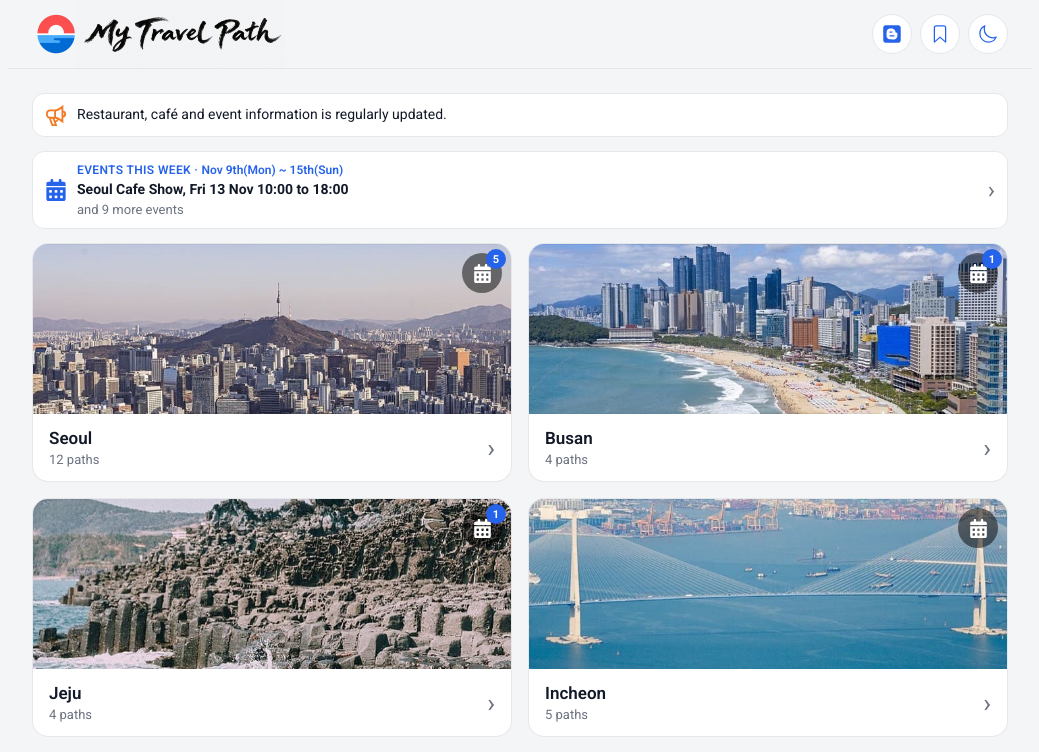
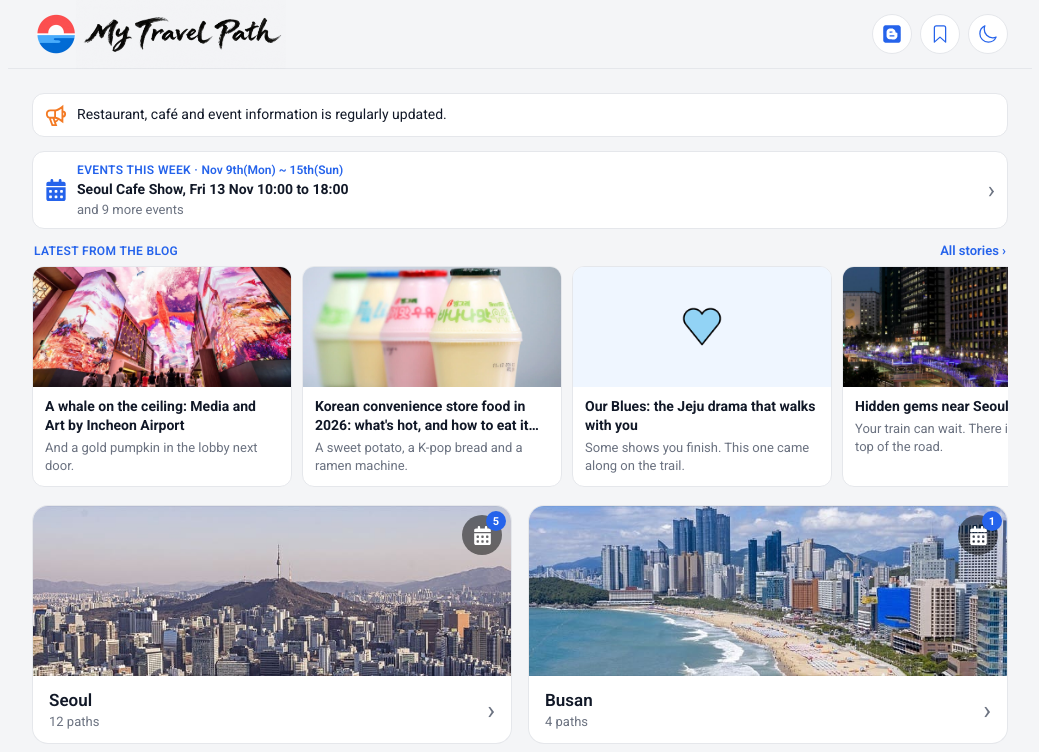
Before and after one commit to jjsoftwareint-ops/MyTravelPath, a React (Vite) app: page / in a window 1280 px wide. Shown: the top 752 px of the page, without its empty margins (120-1159 px from the left). Built offline with nearby package versions, Linux system fonts and the light colour scheme.

Commit message:
Show the latest blog posts on the home page

```diff
--- /dev/null
+++ b/src/components/LatestPosts.tsx
@@ -0,0 +1,57 @@
+import Link from './Link'
+import { posts, type Post } from '../data/blog'
+
+// Main page, under the events card: the newest blog posts as a row of photo cards that scrolls sideways,
+// so every visitor sees the blog, not only those who find the header icon (blog posts had ~5% of views, 2026-11-10).
+const SHOWN = 4
+// Each tap counts one anonymous GoatCounter event, so the dashboard shows whether the strip brings readers.
+export const STRIP_EVENT = 'home-blog-strip'
+
+/** The post's first photo (Commons or our own), or undefined for a text-only post. */
+function cover(post: Post): { src: string; alt: string } | undefined {
+  for (const b of post.body) if (b.type === 'img' || b.type === 'photo') return { src: b.src, alt: b.alt }
+  return undefined
+}
+
+function countTap() {
+  if (import.meta.env.DEV) return
+  window.goatcounter?.count?.({ path: STRIP_EVENT, title: 'Home blog strip tap', event: true })
+}
+
+export default function LatestPosts() {
+  const base = import.meta.env.BASE_URL
+  return (
+    <section className="latest-posts" aria-labelledby="latest-posts-title">
+      <div className="latest-posts-head">
+        <h2 id="latest-posts-title" className="new-posts-label">
+          Latest from the blog
+        </h2>
+        <Link to="/blog/" className="latest-posts-all">
+          All stories ›
+        </Link>
+      </div>
+      <ul className="latest-posts-row">
+        {posts.slice(0, SHOWN).map((p) => {
+          const img = cover(p)
+          return (
+            <li key={p.id}>
+              <Link to={`/blog/${p.id}/`} className="latest-post" onClick={countTap}>
+                <span className="latest-post-image">
+                  {img ? (
+                    <img src={`${base}blog/${img.src}`} alt={img.alt} loading="lazy" decoding="async" />
+                  ) : (
+                    <img className="latest-post-emoji" src={`${base}emoji/${p.icon}.png`} alt="" width="56" height="56" />
+                  )}
+                </span>
+                <span className="latest-post-body">
+                  <strong>{p.title}</strong>
+                  <span>{p.teaser}</span>
+                </span>
+              </Link>
+            </li>
+          )
+        })}
+      </ul>
+    </section>
+  )
+}
--- a/src/index.css
+++ b/src/index.css
@@ -1504,6 +1504,95 @@ button.cta {
   font-size: 24px;
   color: var(--muted);
 }
+/* Main page: "Latest from the blog", a sideways-scrolling row of photo cards (LatestPosts.tsx).
+   Cards are narrower than the screen so the next one peeks in and shows the row scrolls. */
+.latest-posts {
+  margin: 0 0 14px;
+}
+.latest-posts-head {
+  display: flex;
+  align-items: baseline;
+  justify-content: space-between;
+  margin: 0 2px 8px;
+}
+.latest-posts-head h2 {
+  margin: 0;
+}
+.latest-posts-all {
+  font-size: 13px;
+  font-weight: 600;
+  color: var(--accent);
+  text-decoration: none;
+}
+.latest-posts-row {
+  display: flex;
+  gap: 10px;
+  margin: 0;
+  padding: 0 0 4px;
+  list-style: none;
+  overflow-x: auto;
+  scroll-snap-type: x mandatory;
+  scrollbar-width: none;
+  -webkit-overflow-scrolling: touch;
+}
+.latest-posts-row::-webkit-scrollbar {
+  display: none;
+}
+.latest-posts-row li {
+  flex: 0 0 72%;
+  max-width: 260px;
+  scroll-snap-align: start;
+}
+.latest-post {
+  display: flex;
+  flex-direction: column;
+  height: 100%;
+  overflow: hidden;
+  border: 1px solid var(--border);
+  border-radius: 12px;
+  background: var(--card);
+  color: var(--text);
+  text-decoration: none;
+}
+.latest-post:active {
+  background: var(--press);
+}
+.latest-post-image {
+  display: flex;
+  align-items: center;
+  justify-content: center;
+  height: 120px;
+  background: var(--pill);
+}
+.latest-post-image img {
+  display: block;
+  width: 100%;
+  height: 100%;
+  object-fit: cover;
+}
+.latest-post-image img.latest-post-emoji {
+  width: 56px;
+  height: 56px;
+  object-fit: contain;
+}
+.latest-post-body {
+  display: flex;
+  flex-direction: column;
+  gap: 4px;
+  padding: 10px 12px 12px;
+  font-size: 14px;
+  line-height: 1.35;
+}
+.latest-post-body strong {
+  display: -webkit-box;
+  overflow: hidden;
+  -webkit-box-orient: vertical;
+  -webkit-line-clamp: 2;
+}
+.latest-post-body span {
+  font-size: 13px;
+  color: var(--muted);
+}
 /* Floating "Add to Home Screen" button on path pages (InstallButton.tsx, install.ts):
    slides up while the reader scrolls up, away while they scroll down. */
 .install-fab {
--- a/src/pages/Home.tsx
+++ b/src/pages/Home.tsx
@@ -7,6 +7,7 @@ import Layout from "../components/Layout";
 import RichText from "../components/RichText";
 import Tags from "../components/Tags";
 import NewPosts from "../components/NewPosts";
+import LatestPosts from "../components/LatestPosts";
 import SocialLinks from "../components/SocialLinks";
 import VisitorCount from "../components/VisitorCount";
 import WeekCard from "../components/WeekCard";
@@ -89,6 +90,8 @@ export default function Home() {
       <WeekCard />
 
       <NewPosts />
+
+      <LatestPosts />
 
       <VisitorCount />
 
```
